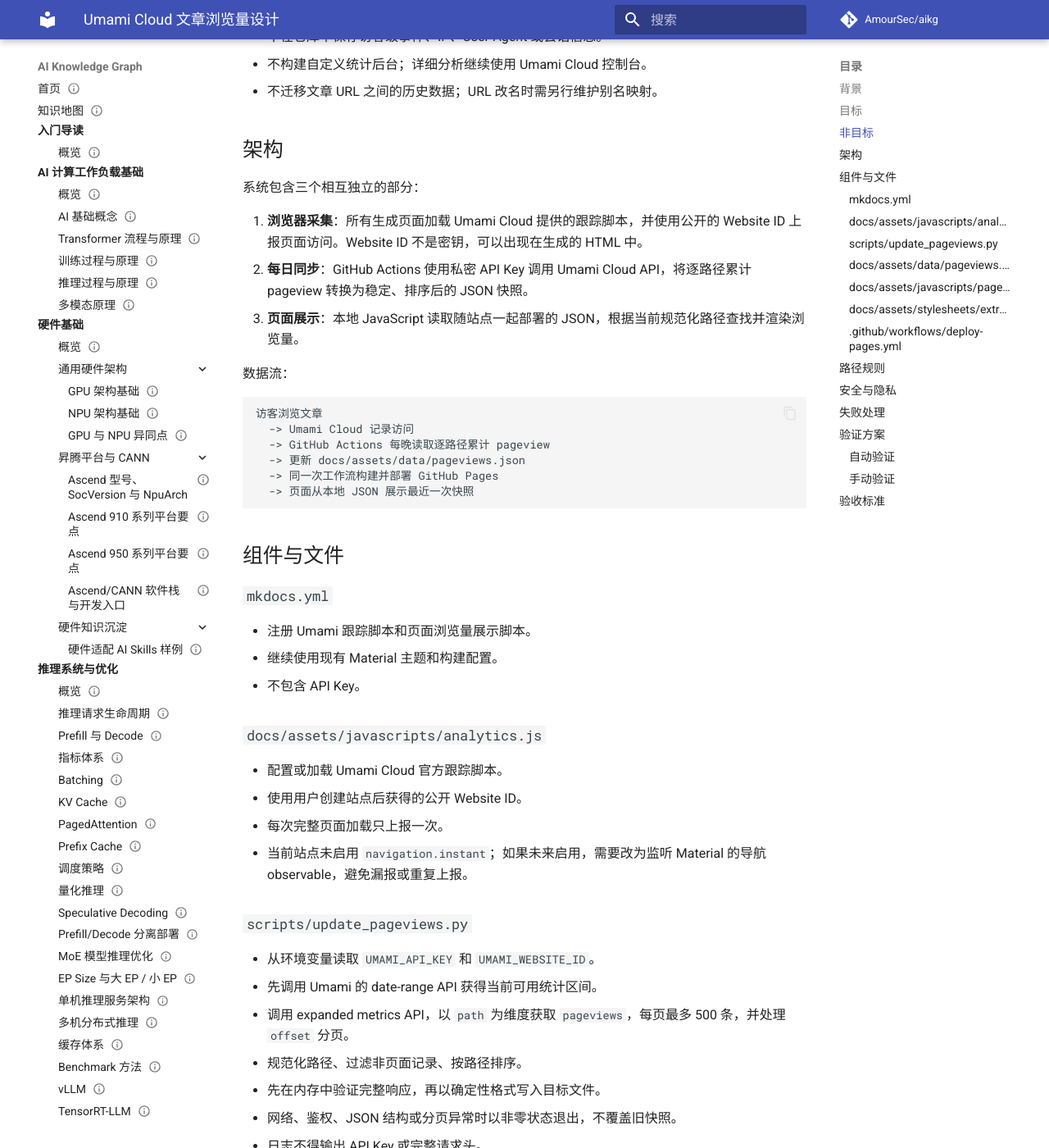
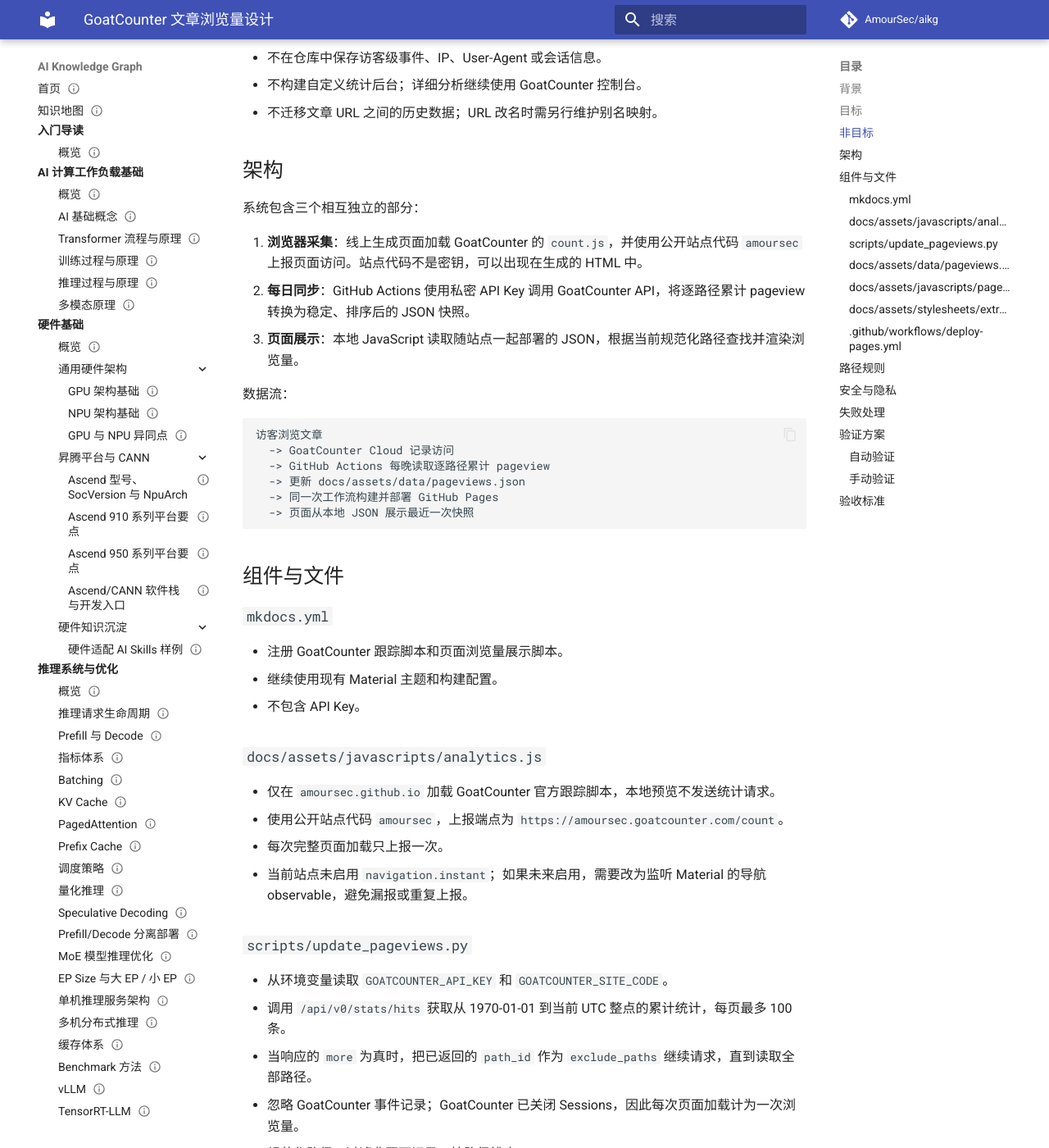
Before and after one commit to AmourSec/aikg, an MkDocs documentation site: the page built from docs/superpowers/specs/2026-09-01-umami-pageviews-design.md, in a window 1280 px wide and 1400 px high, scrolled down 819 px. Shown: the whole window at 82% size. Built offline with MkDocs 1.6.1 and Material for MkDocs 9.7.7, drawn with Linux system fonts in a browser that asks for light colours; comment, search, counter and statistics services are not loaded; some of the changed text lies outside the part shown.

Commit message:
docs: update page view analytics design

````diff
--- a/docs/superpowers/specs/2026-09-01-umami-pageviews-design.md
+++ b/docs/superpowers/specs/2026-09-01-umami-pageviews-design.md
@@ -1,10 +1,10 @@
-# Umami Cloud 文章浏览量设计
+# GoatCounter 文章浏览量设计
 
 ## 背景
 
 AI Knowledge Graph 是通过 Material for MkDocs 构建并部署到 GitHub Pages 的纯静态站点。GitHub Pages 不提供可供站点使用的逐页面访问日志，也不能在请求期间写入数据库，因此文章浏览量需要由外部统计服务采集，再转换成站点可读取的静态快照。
 
-本设计使用 Umami Cloud 采集页面访问，由 GitHub Actions 每晚把累计浏览量同步到仓库，并在文章标题下展示最近一次成功同步的结果。整个流程不依赖用户电脑常驻运行。
+本设计使用 GoatCounter Cloud 采集页面访问，由 GitHub Actions 每晚把累计浏览量同步到仓库，并在文章标题下展示最近一次成功同步的结果。整个流程不依赖用户电脑常驻运行。本文件最初记录 Umami Cloud 方案；由于其 API 需要 Pro 套餐，现已由本方案取代。
 
 ## 目标
 
@@ -21,22 +21,22 @@
 - 不实现实时更新的公开计数器；公开数字最多滞后一天。
 - 不修改每篇 Markdown 的正文或 front matter。
 - 不在仓库中保存访客级事件、IP、User-Agent 或会话信息。
-- 不构建自定义统计后台；详细分析继续使用 Umami Cloud 控制台。
+- 不构建自定义统计后台；详细分析继续使用 GoatCounter 控制台。
 - 不迁移文章 URL 之间的历史数据；URL 改名时需另行维护别名映射。
 
 ## 架构
 
 系统包含三个相互独立的部分：
 
-1. **浏览器采集**：所有生成页面加载 Umami Cloud 提供的跟踪脚本，并使用公开的 Website ID 上报页面访问。Website ID 不是密钥，可以出现在生成的 HTML 中。
-2. **每日同步**：GitHub Actions 使用私密 API Key 调用 Umami Cloud API，将逐路径累计 pageview 转换为稳定、排序后的 JSON 快照。
+1. **浏览器采集**：线上生成页面加载 GoatCounter 的 `count.js`，并使用公开站点代码 `amoursec` 上报页面访问。站点代码不是密钥，可以出现在生成的 HTML 中。
+2. **每日同步**：GitHub Actions 使用私密 API Key 调用 GoatCounter API，将逐路径累计 pageview 转换为稳定、排序后的 JSON 快照。
 3. **页面展示**：本地 JavaScript 读取随站点一起部署的 JSON，根据当前规范化路径查找并渲染浏览量。
 
 数据流：
 
 ```text
 访客浏览文章
-  -> Umami Cloud 记录访问
+  -> GoatCounter Cloud 记录访问
   -> GitHub Actions 每晚读取逐路径累计 pageview
   -> 更新 docs/assets/data/pageviews.json
   -> 同一次工作流构建并部署 GitHub Pages
@@ -47,28 +47,29 @@
 
 ### `mkdocs.yml`
 
-- 注册 Umami 跟踪脚本和页面浏览量展示脚本。
+- 注册 GoatCounter 跟踪脚本和页面浏览量展示脚本。
 - 继续使用现有 Material 主题和构建配置。
 - 不包含 API Key。
 
 ### `docs/assets/javascripts/analytics.js`
 
-- 配置或加载 Umami Cloud 官方跟踪脚本。
-- 使用用户创建站点后获得的公开 Website ID。
+- 仅在 `amoursec.github.io` 加载 GoatCounter 官方跟踪脚本，本地预览不发送统计请求。
+- 使用公开站点代码 `amoursec`，上报端点为 `https://amoursec.goatcounter.com/count`。
 - 每次完整页面加载只上报一次。
 - 当前站点未启用 `navigation.instant`；如果未来启用，需要改为监听 Material 的导航 observable，避免漏报或重复上报。
 
 ### `scripts/update_pageviews.py`
 
-- 从环境变量读取 `UMAMI_API_KEY` 和 `UMAMI_WEBSITE_ID`。
-- 先调用 Umami 的 date-range API 获得当前可用统计区间。
-- 调用 expanded metrics API，以 `path` 为维度获取 `pageviews`，每页最多 500 条，并处理 `offset` 分页。
+- 从环境变量读取 `GOATCOUNTER_API_KEY` 和 `GOATCOUNTER_SITE_CODE`。
+- 调用 `/api/v0/stats/hits` 获取从 1970-01-01 到当前 UTC 整点的累计统计，每页最多 100 条。
+- 当响应的 `more` 为真时，把已返回的 `path_id` 作为 `exclude_paths` 继续请求，直到读取全部路径。
+- 忽略 GoatCounter 事件记录；GoatCounter 已关闭 Sessions，因此每次页面加载计为一次浏览量。
 - 规范化路径、过滤非页面记录、按路径排序。
 - 先在内存中验证完整响应，再以确定性格式写入目标文件。
 - 网络、鉴权、JSON 结构或分页异常时以非零状态退出，不覆盖旧快照。
 - 日志不得输出 API Key 或完整请求头。
 
-使用的 Umami Cloud API 根地址为 `https://api.umami.is/v1`。统计接口以 Umami 官方 Cloud API Key 认证，使用 Bearer header。
+使用的 GoatCounter API 根地址为 `https://amoursec.goatcounter.com/api/v0`。统计接口使用 Bearer API Key 认证。
 
 ### `docs/assets/data/pageviews.json`
 
@@ -87,11 +88,11 @@
 
 - `updated_at` 只在页面计数发生变化时更新，因此无访问变化时不会制造空提交。
 - `pages` 的键为规范化后的站内绝对路径，值为非负整数 pageview。
-- 初始文件使用 `{"schema_version": 1, "updated_at": null, "pages": {}}`，使首次部署不依赖 Umami 已有数据。
+- 初始文件使用 `{"schema_version": 1, "updated_at": null, "pages": {}}`，使首次部署不依赖 GoatCounter 已有数据。
 
 ### `docs/assets/javascripts/pageviews.js`
 
-- 使用 `fetch` 读取站内 `assets/data/pageviews.json`，不直接调用 Umami API。
+- 使用 `fetch` 读取站内 `assets/data/pageviews.json`，不直接调用 GoatCounter API。
 - 从 `location.pathname` 移除查询字符串和片段，并统一目录尾部 `/`。
 - 找到 `.md-content__inner > h1` 后插入浏览量文本。
 - 没有对应计数、JSON 不可用或 DOM 结构不匹配时静默隐藏，不影响正文。
@@ -106,7 +107,7 @@
 ### `.github/workflows/deploy-pages.yml`
 
 - 保留现有 `push` 和 `workflow_dispatch` 入口，增加每天 23:17、`Asia/Taipei` 的 `schedule`。
-- `schedule` 和手动运行在构建前同步浏览量；普通内容 push 不访问 Umami API。
+- `schedule` 和手动运行在构建前同步浏览量；普通内容 push 不访问 GoatCounter API。
 - 将 `contents` 权限调整为 `write`，保留 `pages: write` 和 `id-token: write`。
 - 快照变化时，以 `github-actions[bot]` 身份提交唯一生成文件。
 - 无变化时跳过提交。
@@ -119,20 +120,20 @@
 - 空路径规范化为 `/`。
 - 非根目录路径统一以 `/` 结尾，与 MkDocs 默认目录 URL 对齐。
 - 同一个页面的 `/path` 与 `/path/` 合并到 `/path/`。
-- 第一版同步所有 Umami 返回的路径，不增加一次预构建来过滤 sitemap。已删除页面的历史键可能继续存在于 JSON 中，但没有页面会读取它们，不影响显示；未来仅在文件规模成为实际问题时再增加清理策略。
+- 第一版同步所有 GoatCounter 返回的非事件路径，不增加一次预构建来过滤 sitemap。已删除页面的历史键可能继续存在于 JSON 中，但没有页面会读取它们，不影响显示；未来仅在文件规模成为实际问题时再增加清理策略。
 
 ## 安全与隐私
 
-- `UMAMI_API_KEY` 存放在 GitHub Repository Actions Secret。
-- `UMAMI_WEBSITE_ID` 是公开标识，可放在配置中；为保持工作流配置一致，也可以作为 Repository Variable 保存。
+- `GOATCOUNTER_API_KEY` 存放在 GitHub Repository Actions Secret。
+- `GOATCOUNTER_SITE_CODE` 是公开标识，工作流固定为 `amoursec`。
 - Action 权限遵循最小化原则：仅需要仓库内容写入、Pages 部署和 OIDC。
-- 浏览器永远不获得 Umami API Key。
+- 浏览器永远不获得 GoatCounter API Key。
 - 仓库只保存聚合后的路径与数字，不保存用户级记录。
 - 所有外部请求必须使用 HTTPS，并设置有限超时。
 
 ## 失败处理
 
-- Umami API 返回非 2xx：同步脚本失败，旧快照不变。
+- GoatCounter API 返回非 2xx：同步脚本失败，旧快照不变。
 - API 返回未知结构或非整数 pageview：同步脚本失败，不发布部分数据。
 - 分页中途失败：整次同步失败，不写入目标文件。
 - Git 提交或推送失败：工作流失败，不部署未被仓库记录的快照。
@@ -151,13 +152,13 @@
 
 1. 本地启动 MkDocs，确认文章页在空快照下正常显示且无控制台错误。
 2. 使用测试快照确认标题下显示正确的格式化数字，并验证不存在路径时静默隐藏。
-3. 在 GitHub 手动运行部署工作流，确认 Umami API 拉取成功并只修改快照文件。
-4. 访问线上文章产生页面浏览，再次手动同步，确认 Umami、仓库 JSON 和页面显示形成完整闭环。
+3. 在 GitHub 手动运行部署工作流，确认 GoatCounter API 拉取成功并只修改快照文件。
+4. 访问线上文章产生页面浏览，再次手动同步，确认 GoatCounter、仓库 JSON 和页面显示形成完整闭环。
 5. 临时使用无效凭据运行受控测试，确认旧快照未被覆盖且线上站点不受影响。
 
 ## 验收标准
 
-- Umami Cloud 控制台能看到线上文章访问。
+- GoatCounter 控制台能看到线上文章访问。
 - 每晚定时工作流能在无本地电脑参与的情况下执行。
 - 有浏览量变化时，仅生成预期的快照提交并完成 Pages 部署。
 - 没有变化时不生成提交。
````
